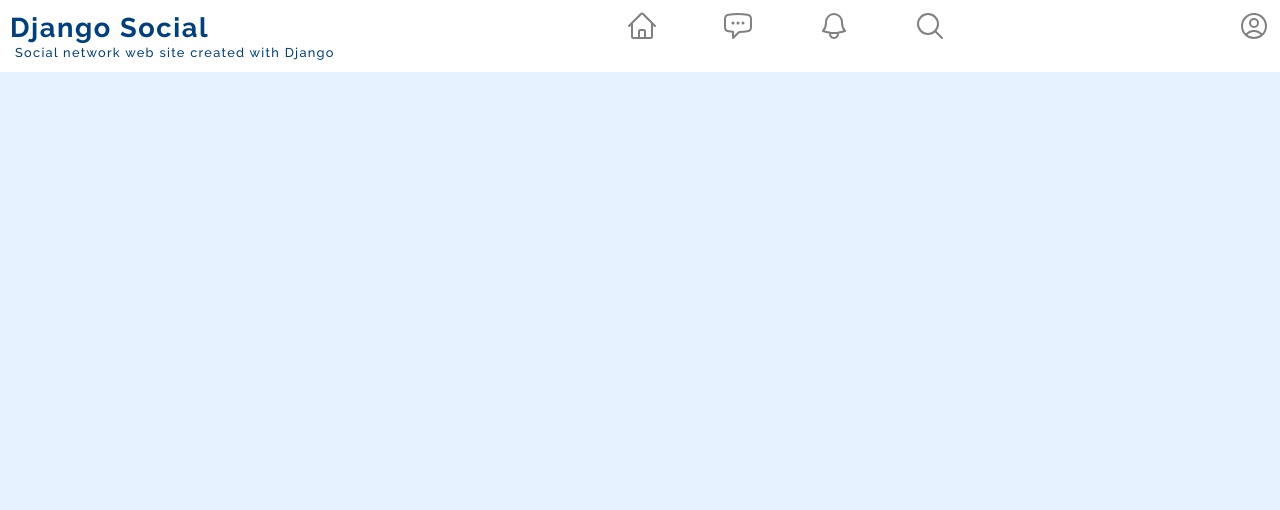
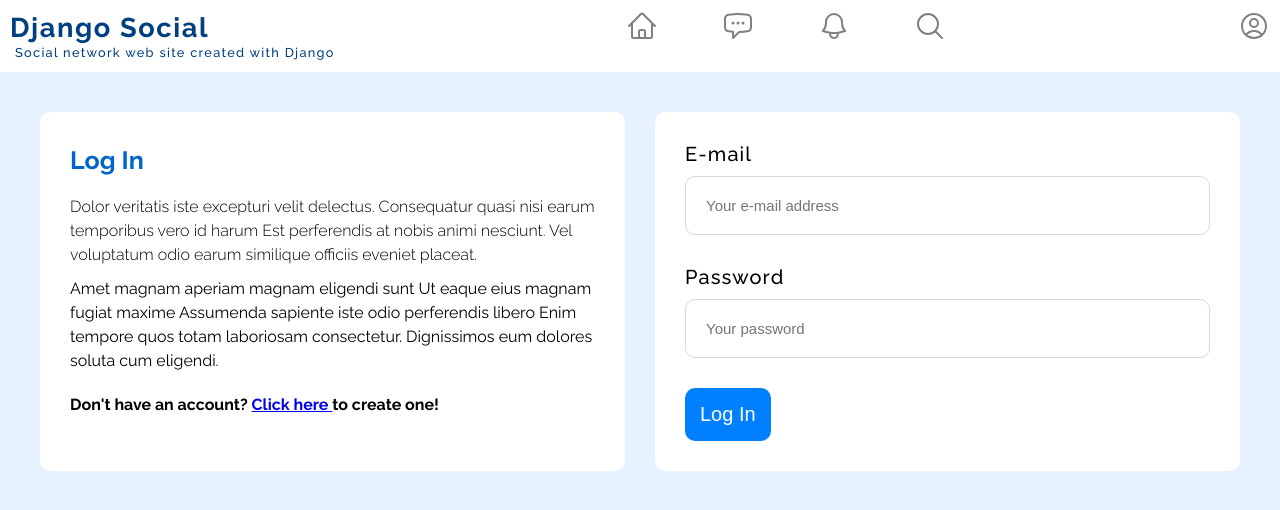
Before and after one commit to pypanta/Django_Social_Network, a Vue app in the folder frontend/: page /login in a window 1280 px wide. Shown: the top 510 px of the page. Built offline with nearby package versions, Linux system fonts and the light colour scheme.

Commit message:
Signup and login pages markup and styling

```diff
--- a/frontend/src/assets/main.css
+++ b/frontend/src/assets/main.css
@@ -113,6 +113,96 @@
 
 /* MAIN */
 main {
-  margin: var(--10px);
+  margin: var(--20px);
+}
+
+
+/* AUTH SECTION */
+.auth {
+  display: flex;
+  justify-content: space-around;
+  gap: var(--30px);
+  padding: var(--20px);
+}
+
+.auth > div {
+  flex: 1;
+  padding: var(--30px);
   background-color: hsl(0, 0%, 100%);
+  border-radius: var(--10px);
 }
+
+.auth > div:first-of-type {
+  line-height: 1.5;
+}
+
+.auth > div:first-of-type > h2 {
+  margin-bottom: var(--15px);
+  font-size: var(--25px);
+  color: hsl(210, 100%, 40%);
+}
+
+.auth > div:first-of-type > p:not(:last-of-type) {
+  margin-bottom: var(--10px);
+}
+
+.auth > div:first-of-type > p:first-of-type {
+  font-weight: 300;
+}
+
+.auth > div:first-of-type > p:last-of-type {
+  margin-top: var(--20px);
+  font-weight: 700;
+}
+
+@media (max-width: 48rem) {
+  .auth {
+    flex-direction: column;
+  }
+}
+
+/* AUTH FORM */
+.auth-form {
+  display: flex;
+  flex-direction: column;
+  gap: var(--10px);
+  letter-spacing: 0.07rem;
+}
+
+.auth-form-group {
+  margin-bottom: var(--20px);
+}
+
+.auth-form-group > label {
+  display: block;
+  margin-bottom: var(--10px);
+  font-size: var(--20px);
+  font-weight: 500;
+}
+
+.auth-form-group > input {
+  width: 100%;
+  padding: var(--20px);
+  font-size: var(--15px);
+  border: 1px solid hsl(0, 0%, 85%);
+  border-radius: var(--10px);
+}
+
+.auth-form-group > input:focus {
+  border: none;
+}
+
+.auth-form > .btn {
+  align-self: flex-start;
+  padding: var(--15px);
+  font-size: var(--20px);
+  color: hsl(0, 0%, 100%);
+  background-color: hsl(210, 100%, 50%);
+  border: none;
+  border-radius: var(--10px);
+}
+.auth-form > .btn:hover,
+.auth-form > .btn:focus {
+  cursor: pointer;
+  background-color: hsl(210, 100%, 60%);
+}
--- a/frontend/src/router/index.js
+++ b/frontend/src/router/index.js
@@ -1,5 +1,7 @@
 import { createRouter, createWebHistory } from 'vue-router'
 import HomeView from '../views/HomeView.vue'
+import SignupView from '../views/SignupView.vue'
+import LoginView from '../views/LoginView.vue'
 
 const router = createRouter({
   history: createWebHistory(import.meta.env.BASE_URL),
@@ -8,6 +10,16 @@
       path: '/',
       name: 'home',
       component: HomeView
+    },
+    {
+      path: '/signup',
+      name: 'signup',
+      component: SignupView
+    },
+    {
+      path: '/login',
+      name: 'login',
+      component: LoginView
     },
     {
       path: '/about',
--- /dev/null
+++ b/frontend/src/views/LoginView.vue
@@ -0,0 +1,31 @@
+<template>
+  <section class="auth">
+    <div>
+      <h2>Log In</h2>
+      <p>Dolor veritatis iste excepturi velit delectus. Consequatur quasi nisi earum temporibus vero id harum Est perferendis at nobis animi nesciunt. Vel voluptatum odio earum similique officiis eveniet placeat.</p>
+      <p>Amet magnam aperiam magnam eligendi sunt Ut eaque eius magnam fugiat maxime Assumenda sapiente iste odio perferendis libero Enim tempore quos totam laboriosam consectetur. Dignissimos eum dolores soluta cum eligendi.</p>
+      <p>
+        Don't have an account?
+        <router-link :to="{ name: 'signup' }">
+          Click here
+        </router-link> to create one!
+      </p>
+    </div>
+    <div>
+      <form class="auth-form">
+        <div class="auth-form-group">
+          <label for="">E-mail</label>
+          <input type="email" placeholder="Your e-mail address">
+        </div>
+        <div class="auth-form-group">
+          <label for="">Password</label>
+          <input type="password" placeholder="Your password">
+        </div>
+        <input type="submit" value="Log In" class="btn btn-success">
+      </form>
+    </div>
+  </section>
+</template>
+
+<script setup>
+</script>
--- /dev/null
+++ b/frontend/src/views/SignupView.vue
@@ -0,0 +1,37 @@
+<template>
+  <section class="auth">
+    <div>
+      <h2>Sign Up</h2>
+      <p>Dolor veritatis iste excepturi velit delectus. Consequatur quasi nisi earum temporibus vero id harum Est perferendis at nobis animi nesciunt. Vel voluptatum odio earum similique officiis eveniet placeat.</p>
+      <p>Amet magnam aperiam magnam eligendi sunt Ut eaque eius magnam fugiat maxime Assumenda sapiente iste odio perferendis libero Enim tempore quos totam laboriosam consectetur. Dignissimos eum dolores soluta cum eligendi.</p>
+      <p>
+        Already have an account?
+        <router-link :to="{ name: 'login'}">Click here</router-link> to log in!
+      </p>
+    </div>
+    <div>
+      <form class="auth-form">
+        <div class="auth-form-group">
+          <label for="">Name</label>
+          <input type="text" placeholder="Your name">
+        </div>
+        <div class="auth-form-group">
+          <label for="">E-mail</label>
+          <input type="email" placeholder="Your e-mail address">
+        </div>
+        <div class="auth-form-group">
+          <label for="">Password</label>
+          <input type="password" placeholder="Your password">
+        </div>
+        <div class="auth-form-group">
+          <label for="">Repeat password</label>
+          <input type="password" placeholder="Repeat your password">
+        </div>
+        <input type="submit" value="Sign Up" class="btn btn-success">
+      </form>
+    </div>
+  </section>
+</template>
+
+<script setup>
+</script>
```
